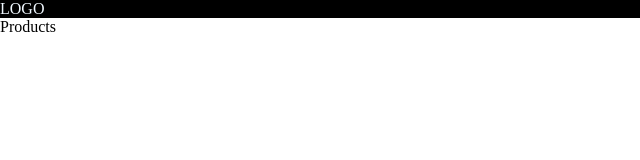
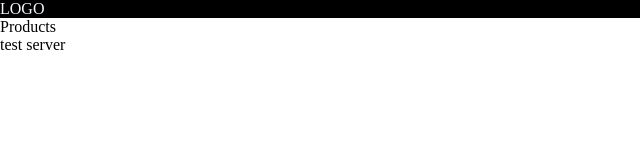
Before and after one commit to myserverbanki-byte/js, a website: page index.html in a window 1280 px wide. Shown: the full height of the page, 0-640 px from the left. Drawn offline with Linux system fonts and the light colour scheme.

Commit message:
Update index.html

```diff
--- a/index.html
+++ b/index.html
@@ -11,6 +11,7 @@
 <body>
     <header>LOGO</header>
     <main>Products</main>
+    <p>test server</p>
 </body>
 
 </html>
```
